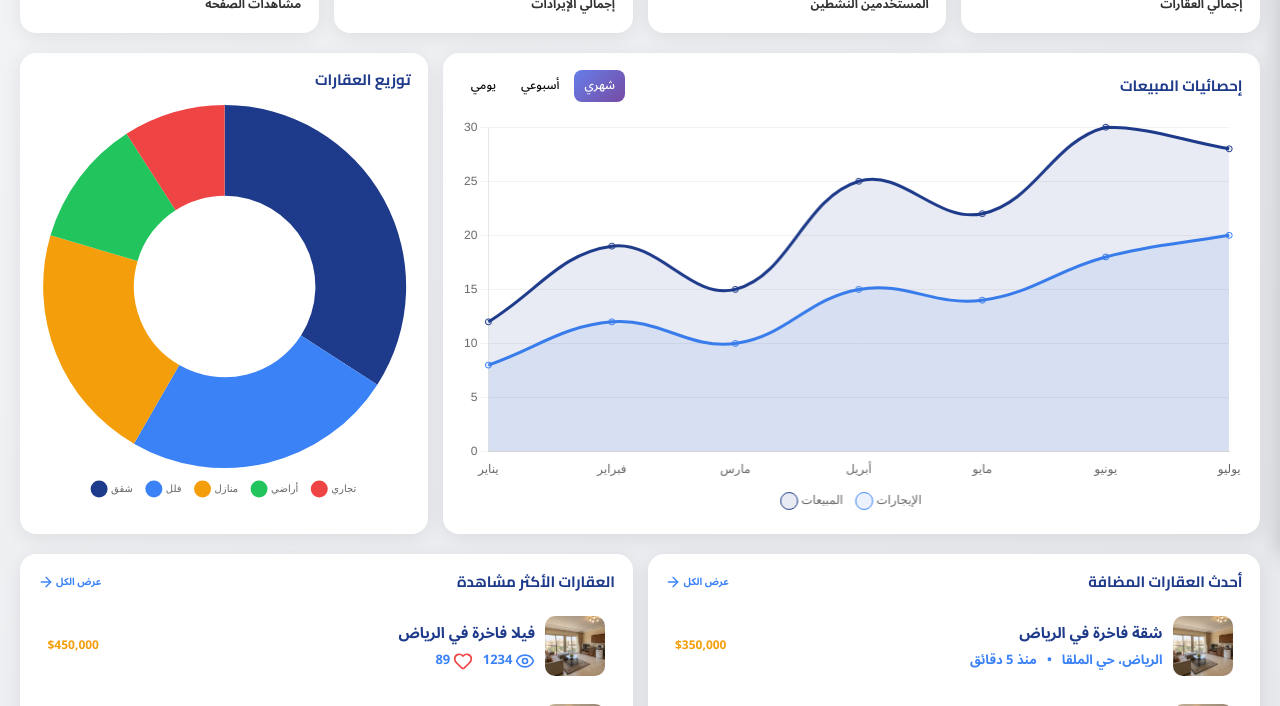
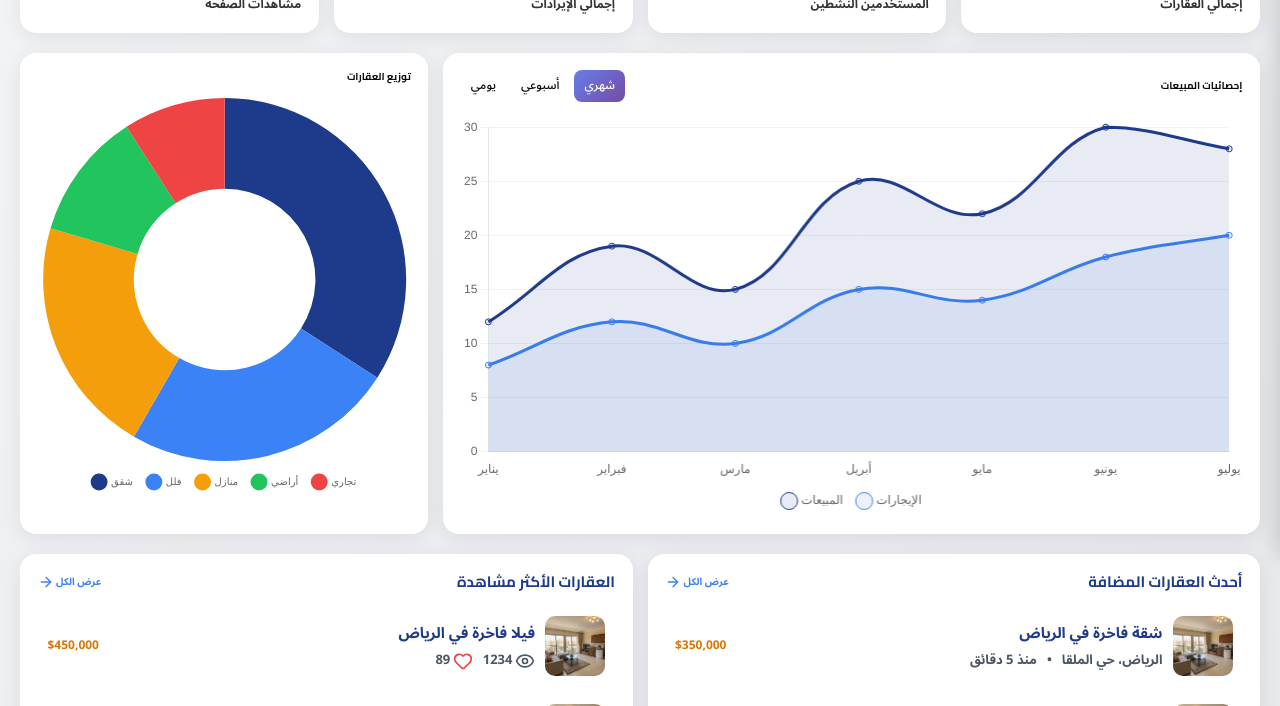
Before and after one commit to alfa155518/real-estate-site-frontend-, a Next.js app: page /admin in a window 1280 px wide. Shown: the part 246-952 px from the top of the page. Built offline with nearby package versions, Linux system fonts and the light colour scheme; no server answers.

Commit message:
fix: fix Accessibility in first admin page

```diff
--- a/app/(pages)/admin/layout.tsx
+++ b/app/(pages)/admin/layout.tsx
@@ -187,6 +187,7 @@ export default function AdminLayout({
           </div>
           <motion.button
             className={styles.sidebarCloseBtn}
+            aria-label="Close Sidebar"
             onClick={toggleSidebar}
             whileHover={{ scale: 1.1, rotate: 90 }}
             whileTap={{ scale: 0.9 }}
@@ -254,6 +255,7 @@ export default function AdminLayout({
             </div>
             <motion.button
               className={styles.logoutBtn}
+              aria-label="Logout"
               whileHover={{ scale: 1.1 }}
               whileTap={{ scale: 0.9 }}
             >
@@ -264,7 +266,7 @@ export default function AdminLayout({
       </motion.aside>
 
       {/* Main Content */}
-      <div className={styles.mainContent}>
+      <main className={styles.mainContent}>
         {/* Header */}
         <motion.header
           className={styles.header}
@@ -275,6 +277,7 @@ export default function AdminLayout({
           <div className={styles.headerLeft}>
             <motion.button
               className={styles.menuToggle}
+              aria-label="Toggle Sidebar"
               onClick={toggleSidebar}
               whileHover={{ scale: 1.1 }}
               whileTap={{ scale: 0.9 }}
@@ -397,7 +400,7 @@ export default function AdminLayout({
         >
           {children}
         </motion.div>
-      </div>
+      </main>
 
       {/* Overlay for mobile */}
       <AnimatePresence>
--- a/app/(pages)/admin/page.tsx
+++ b/app/(pages)/admin/page.tsx
@@ -459,7 +459,7 @@ export default function AdminDashboard() {
         {/* Latest Added Properties */}
         <div className={styles.tableCard}>
           <div className={styles.tableHeader}>
-            <h3>أحدث العقارات المضافة</h3>
+            <h2>أحدث العقارات المضافة</h2>
             <a href="/admin/properties">
               عرض الكل <ArrowRight size={16} />
             </a>
@@ -502,7 +502,7 @@ export default function AdminDashboard() {
         {/* Top Properties */}
         <div className={styles.tableCard}>
           <div className={styles.tableHeader}>
-            <h3>العقارات الأكثر مشاهدة</h3>
+            <h2>العقارات الأكثر مشاهدة</h2>
             <a href="/admin/properties">
               عرض الكل <ArrowRight size={16} />
             </a>
--- a/sass/helpers/_variables.scss
+++ b/sass/helpers/_variables.scss
@@ -2,10 +2,12 @@ $primary: #1e3a8a;
 $primary-light: #3b82f6;
 $secondary: #f3f4f6;
 $accent-1: #f59e0b;
+$accent-1-dark: #d97706;
 $accent-2: #1f2937;
 $danger: #ef4444;
 $success: #22c55d;
 $white: #fff;
 $dark-white: #e5e7eb;
 $dark: #333;
+$gray-600: #4b5563;
 $gold: #fbd91b;
--- a/sass/pages/adminDashboard.module.scss
+++ b/sass/pages/adminDashboard.module.scss
@@ -4,7 +4,8 @@
 %chartCard {
   @include flex-between;
   margin-bottom: 1.5rem;
-  h3 {
+
+  h2 {
     font-size: 1.5rem;
     font-weight: bold;
     color: $primary;
@@ -38,11 +39,9 @@
         left: 0;
         right: 0;
         height: 4px;
-        background: linear-gradient(
-          90deg,
-          var(--gradient-start),
-          var(--gradient-end)
-        );
+        background: linear-gradient(90deg,
+            var(--gradient-start),
+            var(--gradient-end));
       }
 
       &.blue {
@@ -73,11 +72,9 @@
           height: 50px;
           @include radius(12px);
           @include flex-center;
-          background: linear-gradient(
-            135deg,
-            var(--gradient-start),
-            var(--gradient-end)
-          );
+          background: linear-gradient(135deg,
+              var(--gradient-start),
+              var(--gradient-end));
           color: $white;
           font-size: 1.5rem;
         }
@@ -219,6 +216,7 @@
             width: 60px;
             height: 60px;
             flex-shrink: 0;
+
             img {
               width: 100%;
               height: 100%;
@@ -238,7 +236,7 @@
             }
 
             .propertyMeta {
-              color: $primary-light;
+              color: $gray-600;
               font-size: 1.3rem;
               font-weight: 600;
               display: flex;
@@ -256,7 +254,7 @@
           .propertyPrice {
             font-size: 1.2rem;
             font-weight: 700;
-            color: $accent-1;
+            color: $accent-1-dark;
           }
         }
       }
```
